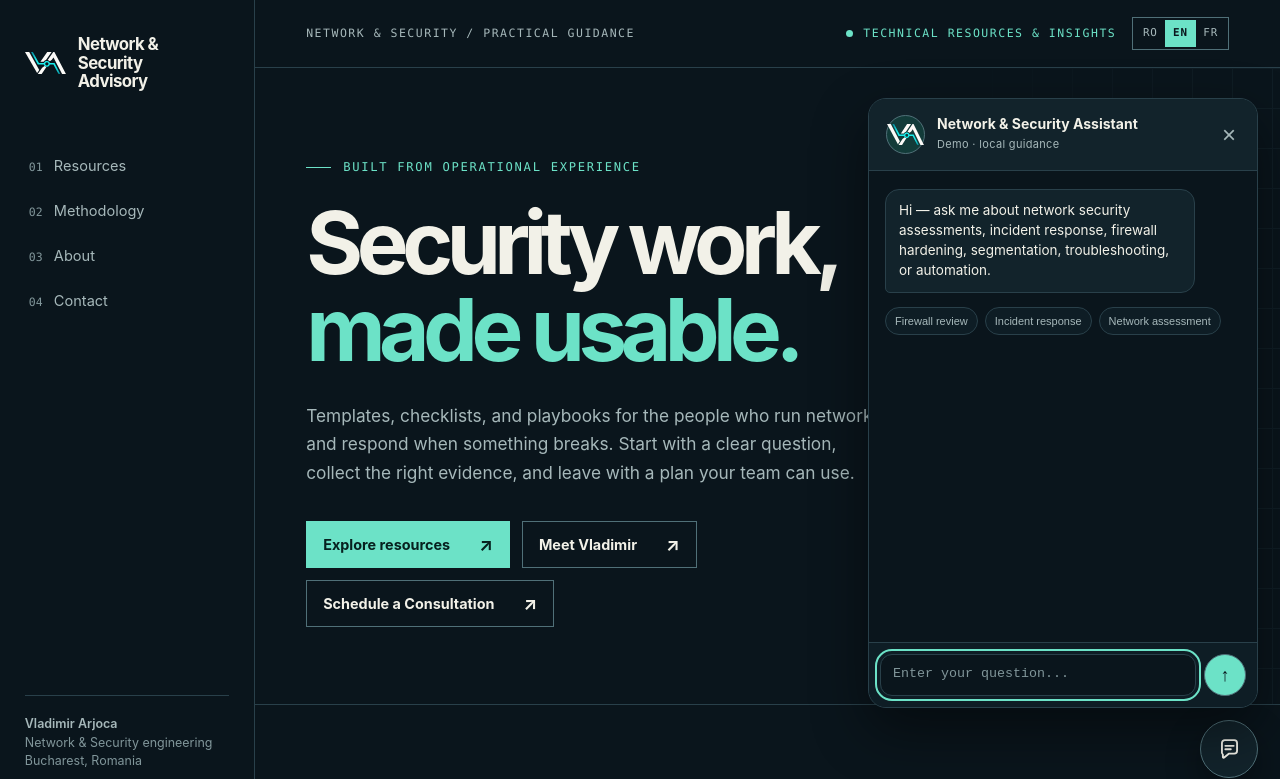
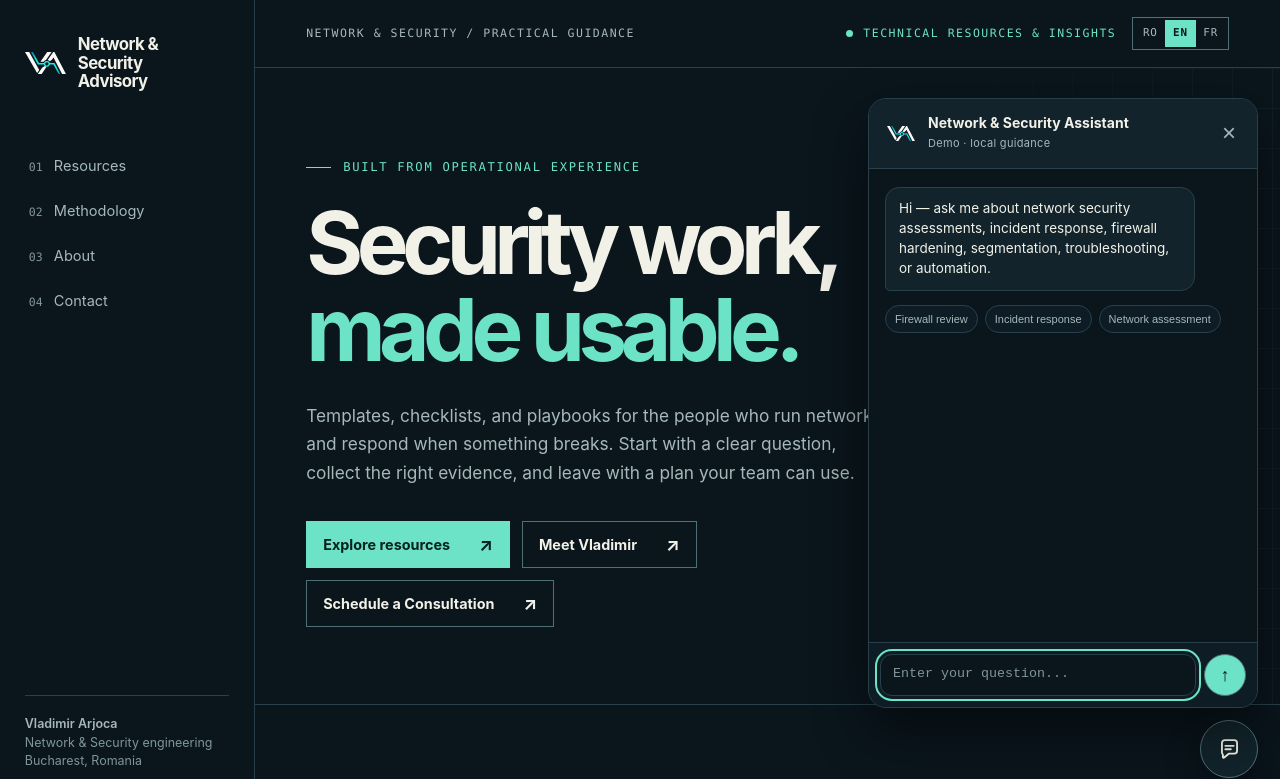
Before and after one commit to eolthecrow/WeOwnIt.net, a plain HTML site: page index.html in a window 1280 px wide. Both pictures are taken after a click on the button "Open Network & Security Assistant". Shown: the top 779 px of the page. Drawn offline with Linux system fonts and the light colour scheme.

Commit message:
Remove round chat avatar styling

```diff
--- a/assets/chatbox.css
+++ b/assets/chatbox.css
@@ -22,7 +22,7 @@
 }
 .va-chat.is-open{display:grid}
 .va-chat-head{padding:16px 17px;background:#12232b;border-bottom:1px solid #29404a;display:flex;align-items:center;gap:12px}
-.va-chat-avatar{width:39px;height:39px;border-radius:50%;display:grid;place-items:center;background:#123b39;border:1px solid #507078;color:#6ce2c7;font-weight:850;letter-spacing:.04em}
+.va-chat-avatar{width:30px;height:30px;display:grid;place-items:center;background:transparent;border:0;border-radius:0;box-shadow:none;padding:0;flex:none}.va-chat-avatar img{width:28px;height:auto;max-height:28px;display:block;object-fit:contain}
 .va-chat-title{min-width:0;flex:1}
 .va-chat-title strong{display:block;font-size:14px;line-height:1.2}
 .va-chat-title span{display:block;margin-top:3px;color:#a6b8ba;font-size:11px;letter-spacing:.03em}
```
